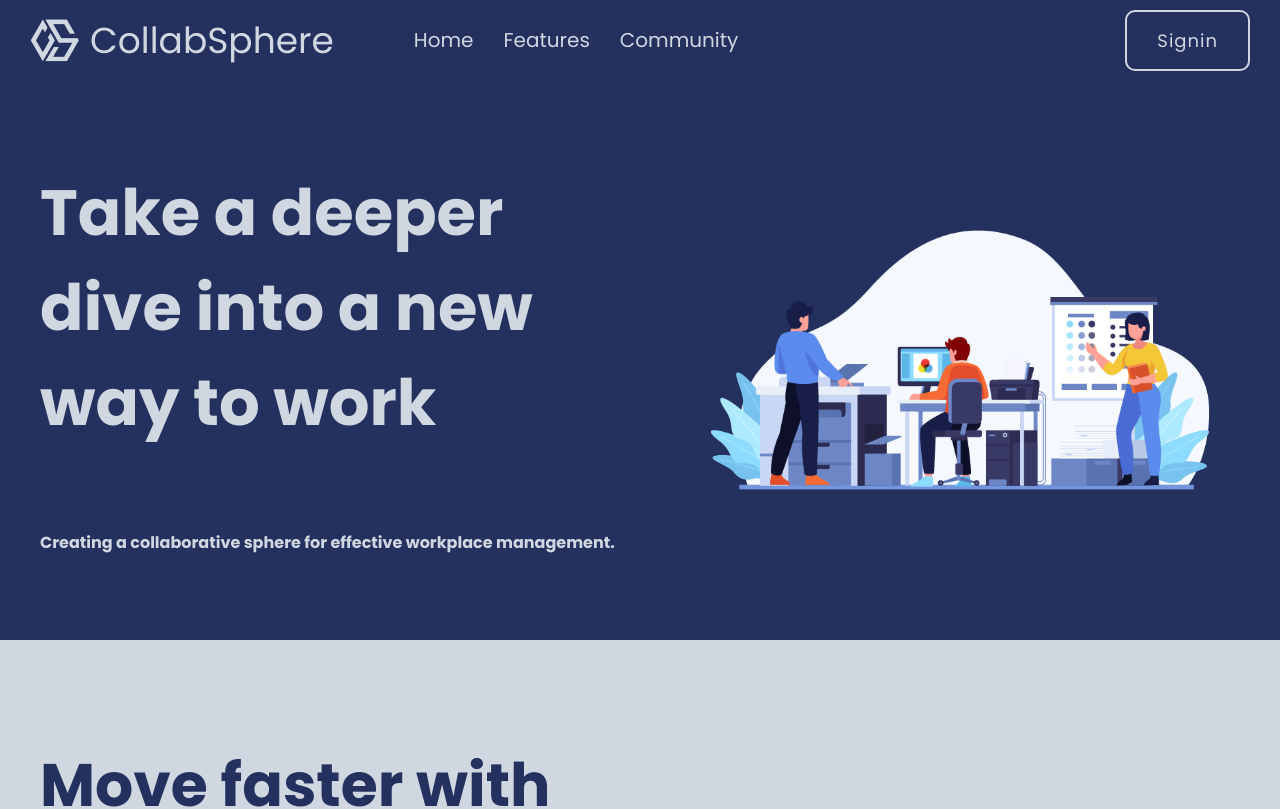
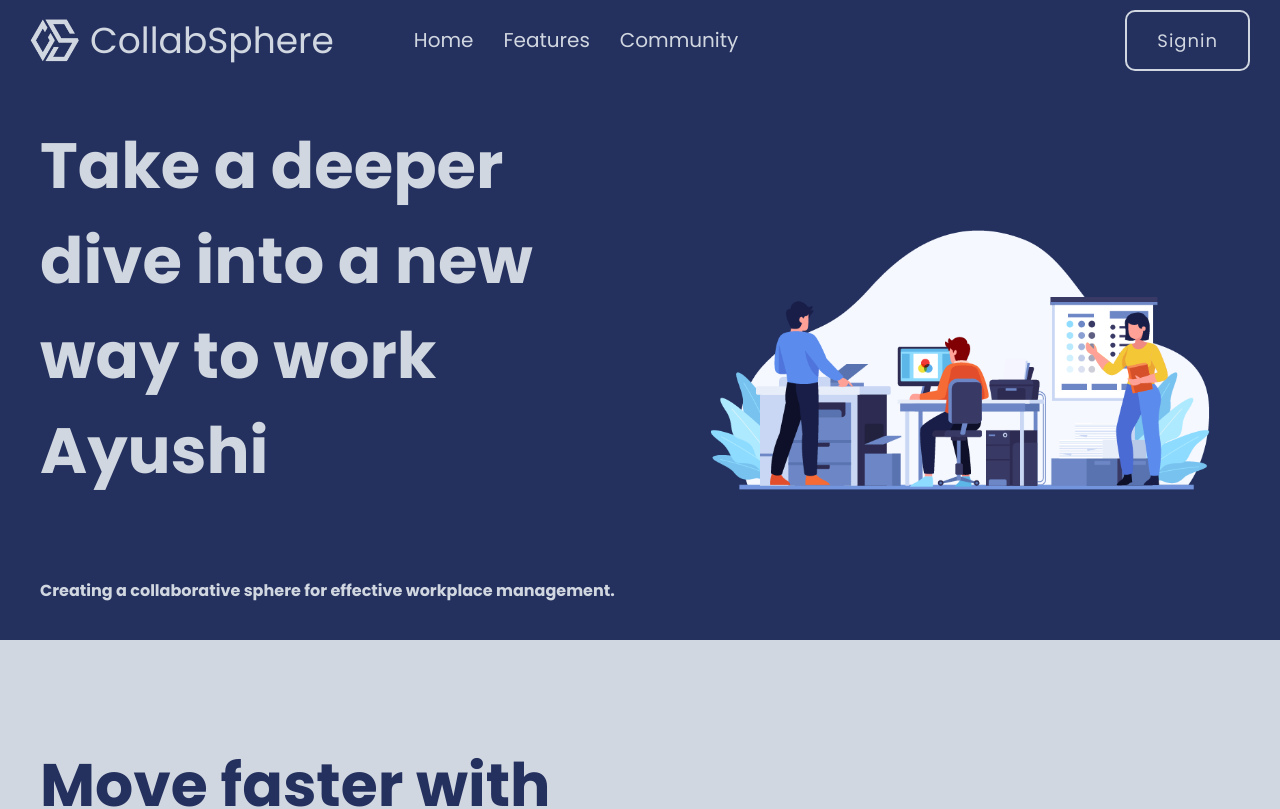
Before and after one commit to pranjal2210/workplace, a React (Create React App) app: page / in a window 1280 px wide. Shown: the top 809 px of the page. Built offline with nearby package versions, Linux system fonts and the light colour scheme.

Commit message:
write ayushi

```diff
--- a/src/Pages/dashboard.js
+++ b/src/Pages/dashboard.js
@@ -9,7 +9,7 @@ function Dashboard() {
       <div className="main">
         <div className="subHeader" >
           <div className="left">
-            <h1>Take a deeper dive into a new way to work</h1>
+            <h1>Take a deeper dive into a new way to work Ayushi</h1>
             <h3>Creating a collaborative sphere for effective workplace management.</h3>
           </div>
           <div className="right">
```
